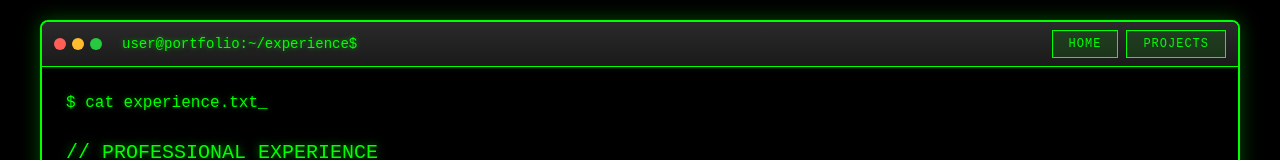
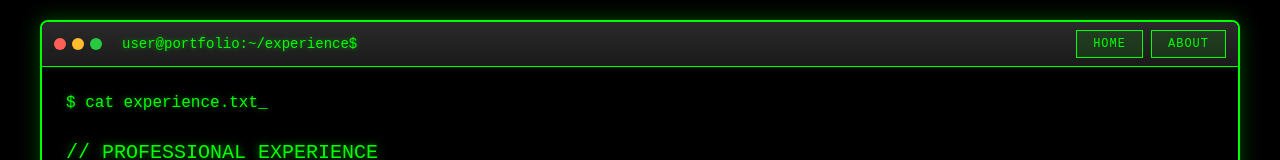
Before and after one commit to mrw6863/morganwest-dev, a React (Create React App) app in the folder morganwest-dev/: page /career in a window 1280 px wide. Shown: the top 160 px of the page. Built offline with nearby package versions, Linux system fonts and the light colour scheme.

Commit message:
change header link in teriminal to about

```diff
--- a/morganwest-dev/src/pages/Career/TerminalHeader/TerminalHeader.tsx
+++ b/morganwest-dev/src/pages/Career/TerminalHeader/TerminalHeader.tsx
@@ -21,8 +21,8 @@ const TerminalHeader: React.FC<TerminalHeaderProps> = ({ onNavigate }) => {
         <button className={styles.navButton} onClick={() => onNavigate('home')}>
           Home
         </button>
-        <button className={styles.navButton} onClick={() => onNavigate('projects')}>
-          Projects
+        <button className={styles.navButton} onClick={() => onNavigate('about')}>
+          About
         </button>
         {/* <button className={styles.navButton} onClick={() => onNavigate('contact')}>
           Contact
```
